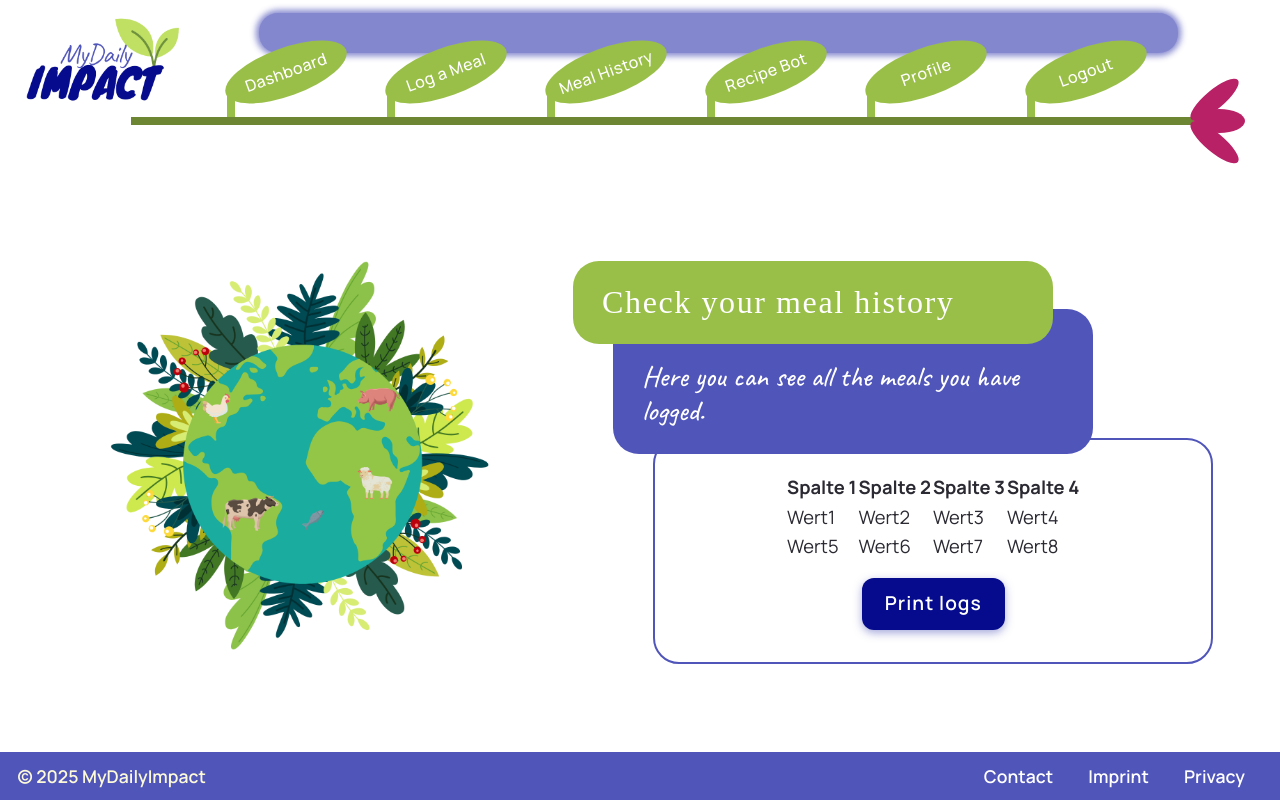
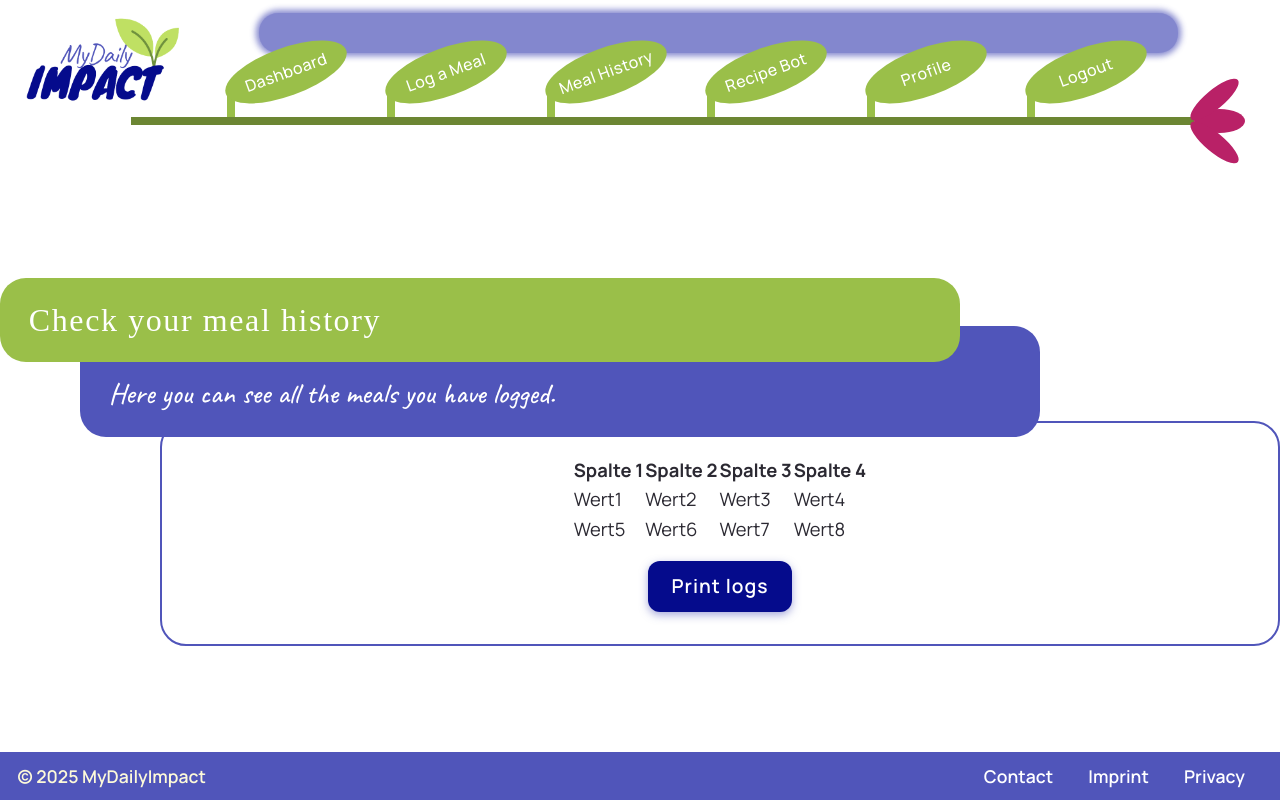
Before and after one commit to TechLabs-Remote-Bootcamp/WS24-MyDailyImpact, a React (Vite) app in the folder mdi-react/: page /meal-history in a window 1280 px wide. Built offline with nearby package versions, Linux system fonts and the light colour scheme; sample sign-in values are in the browser's storage; a web font is replaced by a local one.

Commit message:
delete ContentLR - just the table

```diff
--- a/mdi-react/src/components/pages/MealHistory/MealHistory.jsx
+++ b/mdi-react/src/components/pages/MealHistory/MealHistory.jsx
@@ -2,21 +2,17 @@ import Content_LR from "../../core/ContentLR/Content_LR.jsx";
 import ColoredContainers from "../../core/ColoredContainers/Colored-Containers.jsx";
 import LC_bigImage from "../../core/LC/LC_bigImage.jsx";
 import HistoryTable from "./HistoryTable.jsx";
+import styles from "./HistoryTable.module.scss";
 
 export default function MealHistory() {
   return (
-    <Content_LR
-      LeftComponent={
-        <LC_bigImage rotationOn={false} overflowText="My Daily Impact" />
-      }
-      RightComponent={
+    <div className={styles.historyContainer}>
       <ColoredContainers
         h2Text="Check your meal history"
         h3Text="Here you can see all the meals you have logged."
       >
         <HistoryTable />
       </ColoredContainers>
-      }
-    />
+    </div>
   );
 }
```
Lines whose indentation alone changed are shown as unchanged.
